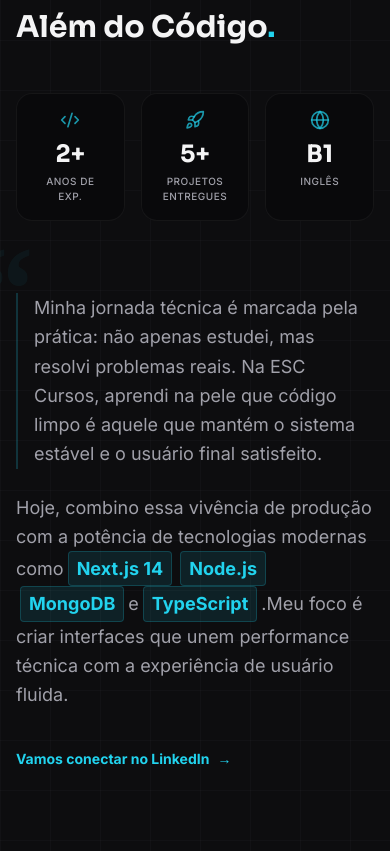
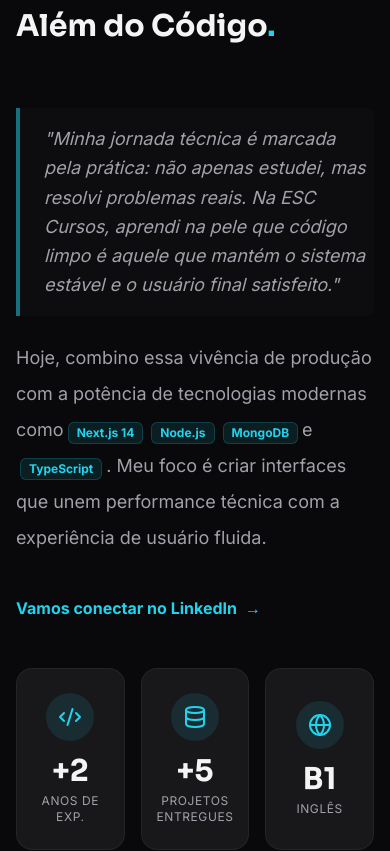
Before and after one commit to GabrielLuna1/-Gabriel-Luna-Portfolio-V2, a Next.js app: page / in a window 390 px wide. Shown: the part 960-1811 px from the top of the page. Built offline with nearby package versions, Linux system fonts and the light colour scheme; no server answers.

Commit message:
Fix: Ajuste de espaçamento e quebra de linha nas tags do Sobre (Mobile)

```diff
--- a/src/components/sections/About.tsx
+++ b/src/components/sections/About.tsx
@@ -1,115 +1,92 @@
 "use client";
 
 import { motion } from "framer-motion";
+import { Code2, Globe, Database, Cpu } from "lucide-react";
 import { SectionTitle } from "@/components/ui/SectionTitle";
 import { useLanguage } from "@/contexts/LanguageContext";
-import { Code2, Globe, Rocket } from "lucide-react"; // Ícones para os stats
 
 export function About() {
   const { t } = useLanguage();
 
+  // Estilo reutilizável para as Tech Tags (Otimizado para Mobile)
+  const techTagStyle =
+    "inline-block mx-1 px-2 py-0.5 rounded-md bg-primary/10 text-primary border border-primary/20 text-xs md:text-sm font-bold whitespace-nowrap align-baseline transform translate-y-px hover:bg-primary/20 transition-colors cursor-default";
+
   const stats = [
-    { label: t("about.stats.exp"), value: "2+", icon: <Code2 size={20} /> },
-    {
-      label: t("about.stats.projects"),
-      value: "5+",
-      icon: <Rocket size={20} />,
-    },
-    { label: t("about.stats.english"), value: "B1", icon: <Globe size={20} /> },
+    { label: t("about.stats.exp"), value: "+2", icon: Code2 },
+    { label: t("about.stats.projects"), value: "+5", icon: Database },
+    { label: t("about.stats.english"), value: "B1", icon: Globe },
   ];
 
   return (
     <section
       id="about"
-      className="py-24 bg-surface/30 border-y border-white/5 overflow-hidden"
+      className="py-24 bg-background relative overflow-hidden"
     >
-      <div className="container mx-auto px-4">
-        <div className="grid md:grid-cols-2 gap-12 lg:gap-20 items-center">
-          {/* Lado Esquerdo: Título e Stats */}
+      <div className="container mx-auto px-4 relative z-10">
+        <SectionTitle subtitle={t("about.subtitle")} title={t("about.title")} />
+
+        <div className="grid md:grid-cols-2 gap-12 items-center mt-16">
+          {/* Coluna 1: Texto */}
           <motion.div
             initial={{ opacity: 0, x: -50 }}
             whileInView={{ opacity: 1, x: 0 }}
+            transition={{ duration: 0.6 }}
             viewport={{ once: true }}
-            transition={{ duration: 0.6 }}
+            className="space-y-6"
           >
-            <SectionTitle
-              subtitle={t("about.subtitle")}
-              title={t("about.title")}
-            />
+            <div className="prose prose-invert max-w-none">
+              <p className="text-secondary text-lg leading-relaxed border-l-4 border-primary/50 pl-6 italic bg-surface/30 py-4 rounded-r-lg">
+                &quot;{t("about.journey")}&quot;
+              </p>
 
-            {/* Grid de Stats com Cards */}
-            <div className="grid grid-cols-3 gap-4 mt-10">
-              {stats.map((stat, index) => (
-                <motion.div
-                  key={index}
-                  initial={{ opacity: 0, y: 20 }}
-                  whileInView={{ opacity: 1, y: 0 }}
-                  viewport={{ once: true }}
-                  transition={{ delay: 0.2 + index * 0.1 }}
-                  className="bg-background border border-white/5 p-4 rounded-2xl text-center group hover:border-primary/30 transition-colors"
-                >
-                  <div className="flex justify-center mb-2 text-primary/70 group-hover:text-primary transition-colors">
-                    {stat.icon}
-                  </div>
-                  <h4 className="text-2xl lg:text-3xl font-display font-bold text-white mb-1">
-                    {stat.value}
-                  </h4>
-                  <p className="text-[10px] lg:text-xs text-secondary uppercase tracking-wider font-medium">
-                    {stat.label}
-                  </p>
-                </motion.div>
-              ))}
+              {/* CORREÇÃO AQUI: leading-loose para dar espaço vertical no mobile */}
+              <p className="text-secondary text-lg leading-loose md:leading-relaxed mt-6">
+                {t("about.focus.start")}
+                {/* Tags com estilo 'inline-block' e 'whitespace-nowrap' */}
+                <span className={techTagStyle}>Next.js 14</span>
+                <span className={techTagStyle}>Node.js</span>
+                <span className={techTagStyle}>MongoDB</span>e
+                <span className={techTagStyle}>TypeScript</span>.{" "}
+                {t("about.focus.end")}
+              </p>
+            </div>
+
+            <div className="flex items-center gap-4 pt-4">
+              <a
+                href="https://linkedin.com/in/gabriel-luna-14b00821b"
+                target="_blank"
+                className="text-primary font-bold hover:underline flex items-center gap-2"
+              >
+                Vamos conectar no LinkedIn <span aria-hidden="true">→</span>
+              </a>
             </div>
           </motion.div>
 
-          {/* Lado Direito: Texto com Elementos Visuais */}
+          {/* Coluna 2: Stats / Visual */}
           <motion.div
             initial={{ opacity: 0, x: 50 }}
             whileInView={{ opacity: 1, x: 0 }}
+            transition={{ duration: 0.6, delay: 0.2 }}
             viewport={{ once: true }}
-            transition={{ duration: 0.6 }}
-            className="space-y-6 text-secondary leading-relaxed text-lg relative"
+            className="grid grid-cols-3 gap-4"
           >
-            {/* Decoração de Fundo (Aspas ou Elemento Gráfico) */}
-            <div className="absolute -top-10 -left-10 text-[120px] text-primary/5 font-serif font-bold leading-none select-none z-0">
-              &ldquo;
-            </div>
-
-            <div className="relative z-10 space-y-6">
-              <p className="border-l-2 border-primary/20 pl-4">
-                {t("about.journey")}
-              </p>
-
-              <p>
-                {t("about.focus.start")}
-                <span className="inline-block px-2 py-0.5 mx-1 rounded bg-primary/10 text-primary font-bold border border-primary/20">
-                  Next.js 14
+            {stats.map((stat, index) => (
+              <div
+                key={index}
+                className="flex flex-col items-center justify-center p-6 bg-surface border border-white/5 rounded-2xl hover:border-primary/30 transition-colors group"
+              >
+                <div className="p-3 bg-primary/10 rounded-full text-primary mb-3 group-hover:scale-110 transition-transform">
+                  <stat.icon size={24} />
+                </div>
+                <span className="text-3xl font-display font-bold text-white mb-1">
+                  {stat.value}
                 </span>
-                <span className="inline-block px-2 py-0.5 mx-1 rounded bg-primary/10 text-primary font-bold border border-primary/20">
-                  Node.js
+                <span className="text-xs text-secondary uppercase tracking-wider text-center">
+                  {stat.label}
                 </span>
-                <span className="inline-block px-2 py-0.5 mx-1 rounded bg-primary/10 text-primary font-bold border border-primary/20">
-                  MongoDB
-                </span>
-                e
-                <span className="inline-block px-2 py-0.5 mx-1 rounded bg-primary/10 text-primary font-bold border border-primary/20">
-                  TypeScript
-                </span>
-                .{t("about.focus.end")}
-              </p>
-            </div>
-
-            {/* Botão sutil de "Saiba mais" ou Link para LinkedIn (Opcional, mas bom para engajamento) */}
-            <div className="pt-4">
-              <a
-                href="https://linkedin.com/in/gabriel-luna-14b00821b"
-                target="_blank"
-                className="text-sm font-bold text-primary hover:text-primary/80 transition-colors flex items-center gap-2"
-              >
-                Vamos conectar no LinkedIn{" "}
-                <span aria-hidden="true">&rarr;</span>
-              </a>
-            </div>
+              </div>
+            ))}
           </motion.div>
         </div>
       </div>
```
